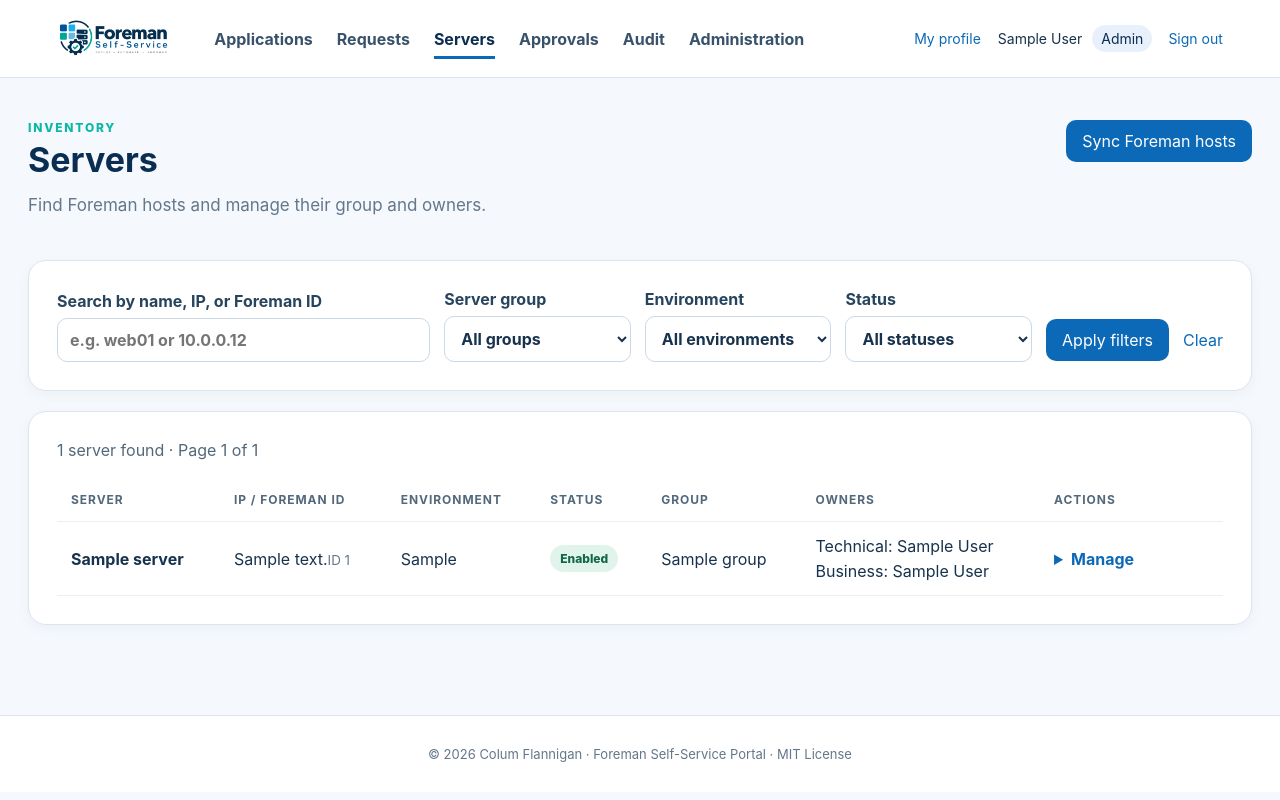
After one commit to FlanniganColum/foreman-selfservice, a Flask app: page /admin/servers in a window 1280 px wide. The commit adds this page. Run offline with Flask 3, Linux system fonts and the light colour scheme; a user stored in the database is signed in; tables that the repository leaves empty hold one stand-in row (values such as "Sample post").

Commit message:
Move server inventory to searchable, paginated page

```diff
--- a/app/admin/routes.py
+++ b/app/admin/routes.py
@@ -1,5 +1,7 @@
 from flask import Blueprint,abort,flash,redirect,render_template,request,url_for
 from flask_login import login_required,current_user
+from sqlalchemy import String, cast, func, or_
+from sqlalchemy.orm import joinedload
 from ..extensions import db
 from ..models import User,ServerGroup,Server
 from ..audit.service import audit
@@ -13,7 +15,59 @@ def admin_required(global_only=False):
 @login_required
 def index():
     admin_required()
-    return render_template("admin/index.html",users=db.session.scalars(db.select(User).order_by(User.username)).all(),groups=db.session.scalars(db.select(ServerGroup).order_by(ServerGroup.name)).all(),servers=db.session.scalars(db.select(Server).order_by(Server.name).limit(500)).all())
+    counts=dict(db.session.execute(db.select(Server.group_id,func.count(Server.id)).group_by(Server.group_id)).all())
+    return render_template("admin/index.html",users=db.session.scalars(db.select(User).order_by(User.username)).all(),groups=db.session.scalars(db.select(ServerGroup).order_by(ServerGroup.name)).all(),group_counts=counts)
+
+def _server_filters(source):
+    search=source.get("q","").strip()[:160]
+    group_id=source.get("group_id","").strip()
+    environment=source.get("environment","").strip()[:120]
+    status=source.get("status","").strip()
+    if group_id and (not group_id.isdigit() or len(group_id)>12): abort(400)
+    if status not in {"","enabled","disabled"}: abort(400)
+    return {"q":search,"group_id":group_id,"environment":environment,"status":status}
+
+def _servers_redirect():
+    filters=_server_filters({"q":request.form.get("filter_q",""),
+                             "group_id":request.form.get("filter_group_id",""),
+                             "environment":request.form.get("filter_environment",""),
+                             "status":request.form.get("filter_status","")})
+    page=request.form.get("page","1")
+    if not page.isdigit() or len(page)>9 or int(page)<1: page="1"
+    return redirect(url_for("admin.servers",**filters,page=page))
+
+@bp.get("/servers")
+@login_required
+def servers():
+    admin_required()
+    filters=_server_filters(request.args)
+    search=filters["q"]
+    conditions=[]
+    if search:
+        term=search.replace("\\","\\\\").replace("%","\\%").replace("_","\\_")
+        pattern=f"%{term}%"
+        conditions.append(or_(Server.name.ilike(pattern,escape="\\"),
+                              Server.ip_address.ilike(pattern,escape="\\"),
+                              cast(Server.foreman_host_id,String).ilike(pattern,escape="\\")))
+    if filters["group_id"]: conditions.append(Server.group_id==int(filters["group_id"]))
+    if filters["environment"]: conditions.append(Server.environment==filters["environment"])
+    if filters["status"]: conditions.append(Server.enabled.is_(filters["status"]=="enabled"))
+    page_raw=request.args.get("page","1")
+    page=int(page_raw) if page_raw.isdigit() and len(page_raw)<=9 and int(page_raw)>0 else 1
+    per_page=25
+    total=db.session.scalar(db.select(func.count(Server.id)).where(*conditions))
+    pages=max(1,(total+per_page-1)//per_page)
+    page=min(page,pages)
+    records=db.session.scalars(db.select(Server).options(
+        joinedload(Server.group),joinedload(Server.technical_owner),joinedload(Server.business_owner)
+    ).where(*conditions).order_by(Server.name,Server.id).limit(per_page).offset((page-1)*per_page)).all()
+    groups=db.session.scalars(db.select(ServerGroup).order_by(ServerGroup.name)).all()
+    environments=db.session.scalars(db.select(Server.environment).where(
+        Server.environment.is_not(None),Server.environment!="").distinct().order_by(Server.environment)).all()
+    users=db.session.scalars(db.select(User).where(User.enabled.is_(True)).order_by(User.username)).all()
+    return render_template("admin/servers.html",servers=records,groups=groups,
+                           environments=environments,users=users,total=total,page=page,pages=pages,
+                           **filters)
 
 @bp.post("/groups")
 @login_required
@@ -41,7 +95,7 @@ def update_user_access(user_id):
 def assign_server_group(server_id):
     admin_required(); server=db.session.get(Server,server_id); group=db.session.get(ServerGroup,int(request.form["group_id"]))
     if not server or not group: abort(404)
-    server.group=group; audit("SERVER_GROUP_ASSIGNMENT_CHANGED",entity_type="server",entity_id=server.id,details={"server":server.name,"group":group.slug}); db.session.commit(); flash("Server assignment updated.","success"); return redirect(url_for("admin.index"))
+    server.group=group; audit("SERVER_GROUP_ASSIGNMENT_CHANGED",entity_type="server",entity_id=server.id,details={"server":server.name,"group":group.slug}); db.session.commit(); flash("Server assignment updated.","success"); return _servers_redirect()
 
 @bp.post("/servers/<int:server_id>/owners")
 @login_required
@@ -69,7 +123,7 @@ def assign_server_owners(server_id):
           details={"technical_owner_id": owners["technical"], "business_owner_id": owners["business"]})
     db.session.commit()
     flash("Server owners updated.", "success")
-    return redirect(url_for("admin.index"))
+    return _servers_redirect()
 
 @bp.post("/local-users")
 @login_required
@@ -83,4 +137,4 @@ def create_local_user():
 @login_required
 def sync_foreman():
     admin_required(); from ..jobs.inventory import sync_hosts
-    count=sync_hosts(); flash(f"Synchronized {count} Foreman hosts.","success"); return redirect(url_for("admin.index"))
+    count=sync_hosts(); flash(f"Synchronized {count} Foreman hosts.","success"); return redirect(url_for("admin.servers"))
--- /dev/null
+++ b/app/static/css/servers.css
@@ -0,0 +1,15 @@
+.server-filters{display:grid;grid-template-columns:minmax(220px,2fr) repeat(3,minmax(140px,1fr)) auto;gap:14px;align-items:end}
+.server-filter-actions{display:flex;align-items:center;gap:14px;min-height:44px;white-space:nowrap}
+.server-results-heading p{margin:0 0 18px;color:#52687b}
+.server-owner-label{display:block;white-space:nowrap}
+.server-owner-label+.server-owner-label{margin-top:5px}
+.server-edit{position:relative;min-width:130px}
+.server-edit summary{color:var(--blue);cursor:pointer;font-weight:700}
+.server-edit[open]{min-width:250px}
+.server-edit form{display:grid;gap:10px;padding:14px 0;border-bottom:1px solid var(--line)}
+.server-edit form:last-child{border-bottom:0}
+.server-edit label{font-size:13px}
+.server-edit select{min-width:180px}
+.server-pagination{display:flex;align-items:center;justify-content:center;gap:20px;margin-top:24px}
+@media(max-width:1050px){.server-filters{grid-template-columns:repeat(2,minmax(0,1fr))}.server-filter-actions{grid-column:1/-1}}
+@media(max-width:560px){.server-filters{grid-template-columns:1fr}.server-filter-actions{grid-column:auto;flex-wrap:wrap}.server-pagination{gap:10px}}
--- /dev/null
+++ b/app/templates/admin/servers.html
@@ -0,0 +1,77 @@
+{% extends "base.html" %}
+{% block title %}Servers · Foreman Self-Service{% endblock %}
+{% macro keep_filters() %}
+  <input type="hidden" name="filter_q" value="{{ q }}">
+  <input type="hidden" name="filter_group_id" value="{{ group_id }}">
+  <input type="hidden" name="filter_environment" value="{{ environment }}">
+  <input type="hidden" name="filter_status" value="{{ status }}">
+  <input type="hidden" name="page" value="{{ page }}">
+{% endmacro %}
+{% block content %}
+<div class="page-heading">
+  <div><div class="eyebrow">INVENTORY</div><h1>Servers</h1><p>Find Foreman hosts and manage their group and owners.</p></div>
+  <form method="post" action="{{ url_for('admin.sync_foreman') }}">
+    <input type="hidden" name="csrf_token" value="{{ csrf_token() }}">
+    <button class="button primary">Sync Foreman hosts</button>
+  </form>
+</div>
+<form class="card server-filters" method="get" action="{{ url_for('admin.servers') }}" role="search">
+  <label for="server-search">Search by name, IP, or Foreman ID
+    <input id="server-search" name="q" type="search" value="{{ q }}" placeholder="e.g. web01 or 10.0.0.12">
+  </label>
+  <label for="server-group">Server group
+    <select id="server-group" name="group_id"><option value="">All groups</option>{% for group in groups %}
+      <option value="{{ group.id }}" {% if group_id == group.id|string %}selected{% endif %}>{{ group.name }}</option>
+    {% endfor %}</select>
+  </label>
+  <label for="server-environment">Environment
+    <select id="server-environment" name="environment"><option value="">All environments</option>{% for item in environments %}
+      <option value="{{ item }}" {% if environment == item %}selected{% endif %}>{{ item }}</option>
+    {% endfor %}</select>
+  </label>
+  <label for="server-status">Status
+    <select id="server-status" name="status">
+      <option value="">All statuses</option>
+      <option value="enabled" {% if status == 'enabled' %}selected{% endif %}>Enabled</option>
+      <option value="disabled" {% if status == 'disabled' %}selected{% endif %}>Disabled</option>
+    </select>
+  </label>
+  <div class="server-filter-actions"><button class="button primary">Apply filters</button><a href="{{ url_for('admin.servers') }}">Clear</a></div>
+</form>
+<section class="card" aria-label="Server results">
+  <div class="server-results-heading"><p role="status">{{ total }} server{{ '' if total == 1 else 's' }} found · Page {{ page }} of {{ pages }}</p></div>
+  {% if servers %}
+  <div class="table-card"><table>
+    <thead><tr><th scope="col">Server</th><th scope="col">IP / Foreman ID</th><th scope="col">Environment</th><th scope="col">Status</th><th scope="col">Group</th><th scope="col">Owners</th><th scope="col">Actions</th></tr></thead>
+    <tbody>{% for server in servers %}<tr>
+      <td><strong>{{ server.name }}</strong></td>
+      <td>{{ server.ip_address or '—' }}<small>ID {{ server.foreman_host_id }}</small></td>
+      <td>{{ server.environment or '—' }}</td>
+      <td><span class="status {{ 'succeeded' if server.enabled else 'failed' }}">{{ 'Enabled' if server.enabled else 'Disabled' }}</span></td>
+      <td>{{ server.group.name }}</td>
+      <td><span class="server-owner-label">Technical: {{ server.technical_owner.display_name or server.technical_owner.username if server.technical_owner else 'None' }}</span><span class="server-owner-label">Business: {{ server.business_owner.display_name or server.business_owner.username if server.business_owner else 'None' }}</span></td>
+      <td><details class="server-edit"><summary>Manage</summary>
+        <form method="post" action="{{ url_for('admin.assign_server_owners',server_id=server.id) }}">
+          <input type="hidden" name="csrf_token" value="{{ csrf_token() }}">{{ keep_filters() }}
+          <label>Technical owner<select name="technical_owner_id"><option value="">None</option>{% for user in users %}<option value="{{ user.id }}" {% if server.technical_owner_id == user.id %}selected{% endif %}>{{ user.display_name or user.username }}</option>{% endfor %}</select></label>
+          <label>Business owner<select name="business_owner_id"><option value="">None</option>{% for user in users %}<option value="{{ user.id }}" {% if server.business_owner_id == user.id %}selected{% endif %}>{{ user.display_name or user.username }}</option>{% endfor %}</select></label>
+          <button class="button small secondary">Save owners</button>
+        </form>
+        <form method="post" action="{{ url_for('admin.assign_server_group',server_id=server.id) }}">
+          <input type="hidden" name="csrf_token" value="{{ csrf_token() }}">{{ keep_filters() }}
+          <label>Server group<select name="group_id">{% for group in groups %}<option value="{{ group.id }}" {% if server.group_id == group.id %}selected{% endif %}>{{ group.name }}</option>{% endfor %}</select></label>
+          <button class="button small secondary">Save group</button>
+        </form>
+      </details></td>
+    </tr>{% endfor %}</tbody>
+  </table></div>
+  {% else %}<div class="empty"><h2>No servers found</h2><p>Try another search or clear the filters.</p><a href="{{ url_for('admin.servers') }}">Clear filters</a></div>{% endif %}
+  {% if pages > 1 %}
+  <nav class="server-pagination" aria-label="Server pages">
+    {% if page > 1 %}<a class="button subtle" href="{{ url_for('admin.servers',q=q,group_id=group_id,environment=environment,status=status,page=page-1) }}">Previous</a>{% endif %}
+    <span>Page {{ page }} of {{ pages }}</span>
+    {% if page < pages %}<a class="button subtle" href="{{ url_for('admin.servers',q=q,group_id=group_id,environment=environment,status=status,page=page+1) }}">Next</a>{% endif %}
+  </nav>
+  {% endif %}
+</section>
+{% endblock %}
--- a/app/templates/base.html
+++ b/app/templates/base.html
@@ -9,6 +9,7 @@
   <link rel="stylesheet" href="{{ url_for('static',filename='css/approvals.css') }}">
   <link rel="stylesheet" href="{{ url_for('static',filename='css/ux.css') }}">
   <link rel="stylesheet" href="{{ url_for('static',filename='css/profile.css') }}">
+  <link rel="stylesheet" href="{{ url_for('static',filename='css/servers.css') }}">
   <script defer src="{{ url_for('static',filename='js/app.js') }}"></script>
 </head>
 <body>
@@ -19,6 +20,9 @@
   <nav aria-label="Primary">
     <a href="{{ url_for('catalog.index') }}" {% if request.blueprint == 'catalog' %}aria-current="page"{% endif %}>Applications</a>
     <a href="{{ url_for('requests.index') }}" {% if request.blueprint == 'requests' %}aria-current="page"{% endif %}>Requests</a>
+    {% if current_user.role in ['admin','global_admin'] %}
+    <a href="{{ url_for('admin.servers') }}" {% if request.endpoint == 'admin.servers' %}aria-current="page"{% endif %}>Servers</a>
+    {% endif %}
     {% if current_user.role in ['linux_admin','global_admin'] or current_user.is_server_owner() %}
     <a href="{{ url_for('approvals.index') }}" {% if request.blueprint == 'approvals' %}aria-current="page"{% endif %}>Approvals</a>
     {% endif %}
@@ -26,7 +30,7 @@
     <a href="{{ url_for('audit.index') }}" {% if request.blueprint == 'audit' %}aria-current="page"{% endif %}>Audit</a>
     {% endif %}
     {% if current_user.role in ['admin','global_admin'] %}
-    <a href="{{ url_for('admin.index') }}" {% if request.blueprint == 'admin' %}aria-current="page"{% endif %}>Administration</a>
+    <a href="{{ url_for('admin.index') }}" {% if request.endpoint == 'admin.index' %}aria-current="page"{% endif %}>Administration</a>
     {% endif %}
   </nav>
   <div class="identity">
```
Also changed, not shown: app/templates/admin/index.html (+53 -1 lines), tests/test_admin_servers.py (added, +82 -0 lines), tests/test_two_stage_approvals.py (+1 -1 lines), README.md.
